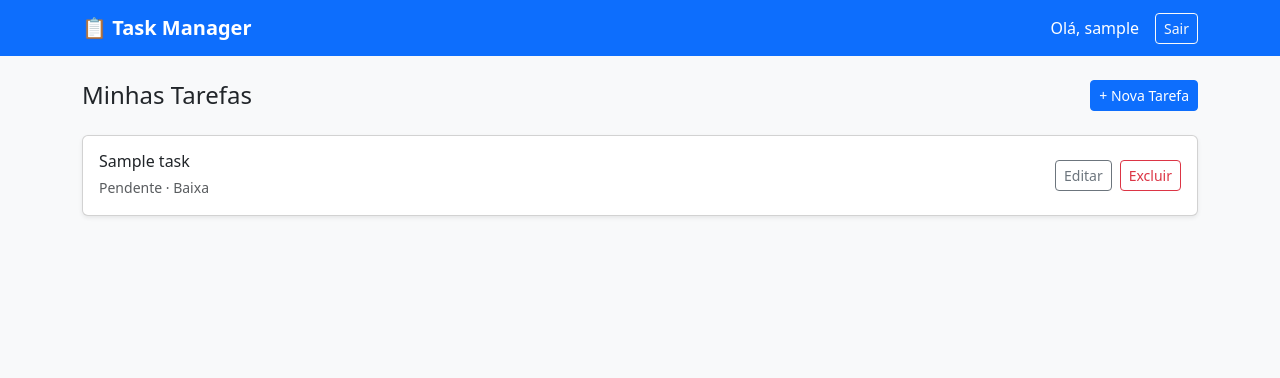
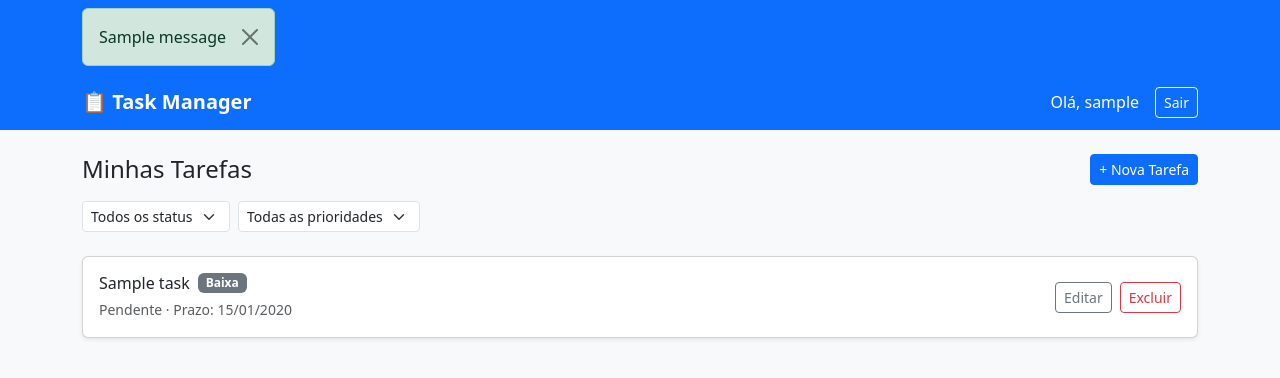
Before and after one commit to Tubelo/task-manager, a Django app: page / in a window 1280 px wide. Shown: the top 378 px of the page. Run offline with Django 5.2, Linux system fonts and the light colour scheme; a user stored in the database is signed in; tables that the repository leaves empty hold one stand-in row (values such as "Sample post"); one stand-in notice (Sample message) is shown.

Commit message:
Add filters by status and priorities and feedback message

```diff
--- a/tasks/templates/tasks/base.html
+++ b/tasks/templates/tasks/base.html
@@ -6,9 +6,20 @@
     <title>Task Manager</title>
     <link href="https://cdn.jsdelivr.net/npm/bootstrap@5.3.0/dist/css/bootstrap.min.css" rel="stylesheet">
 </head>
+<script src="https://cdn.jsdelivr.net/npm/bootstrap@5.3.0/dist/js/bootstrap.bundle.min.js"></script>
 <body class="bg-light">
 
 <nav class="navbar navbar-dark bg-primary mb-4">
+    {% if messages %}
+    <div class="container">
+        {% for message in messages %}
+            <div class="alert alert-success alert-dismissible fade show" role="alert">
+                {{ message }}
+                <button type="button" class="btn-close" data-bs-dismiss="alert"></button>
+            </div>
+        {% endfor %}
+    </div>
+{% endif %}
     <div class="container d-flex justify-content-between align-items-center">
         <a href="{% url 'task_list' %}" class="navbar-brand fw-bold text-decoration-none">
             📋 Task Manager
--- a/tasks/templates/tasks/task_list.html
+++ b/tasks/templates/tasks/task_list.html
@@ -1,20 +1,55 @@
 {% extends 'tasks/base.html' %}
 
 {% block content %}
-<div class="d-flex justify-content-between align-items-center mb-4">
+<div class="d-flex justify-content-between align-items-center mb-3">
     <h4 class="mb-0">Minhas Tarefas</h4>
     <a href="{% url 'task_create' %}" class="btn btn-primary btn-sm">+ Nova Tarefa</a>
 </div>
 
+<form method="get" class="row g-2 mb-4">
+    <div class="col-auto">
+        <select name="status" class="form-select form-select-sm" onchange="this.form.submit()">
+            <option value="">Todos os status</option>
+            <option value="pending" {% if selected_status == 'pending' %}selected{% endif %}>Pendente</option>
+            <option value="in_progress" {% if selected_status == 'in_progress' %}selected{% endif %}>Em andamento</option>
+            <option value="done" {% if selected_status == 'done' %}selected{% endif %}>Concluída</option>
+        </select>
+    </div>
+    <div class="col-auto">
+        <select name="priority" class="form-select form-select-sm" onchange="this.form.submit()">
+            <option value="">Todas as prioridades</option>
+            <option value="low" {% if selected_priority == 'low' %}selected{% endif %}>Baixa</option>
+            <option value="medium" {% if selected_priority == 'medium' %}selected{% endif %}>Média</option>
+            <option value="high" {% if selected_priority == 'high' %}selected{% endif %}>Alta</option>
+        </select>
+    </div>
+    {% if selected_status or selected_priority %}
+    <div class="col-auto">
+        <a href="{% url 'task_list' %}" class="btn btn-outline-secondary btn-sm">Limpar filtros</a>
+    </div>
+    {% endif %}
+</form>
+
 {% if tasks %}
-    <div class="row gap-3">
+<div class="d-flex flex-column gap-2">
     {% for task in tasks %}
-        <div class="col-12">
     <div class="card shadow-sm">
         <div class="card-body d-flex justify-content-between align-items-center">
             <div>
-                        <h6 class="mb-1">{{ task.title }}</h6>
-                        <small class="text-muted">{{ task.get_status_display }} · {{ task.get_priority_display }}</small>
+                <div class="d-flex align-items-center gap-2 mb-1">
+                    <h6 class="mb-0">{{ task.title }}</h6>
+                    {% if task.priority == 'high' %}
+                        <span class="badge bg-danger">{{ task.get_priority_display }}</span>
+                    {% elif task.priority == 'medium' %}
+                        <span class="badge bg-warning text-dark">{{ task.get_priority_display }}</span>
+                    {% else %}
+                        <span class="badge bg-secondary">{{ task.get_priority_display }}</span>
+                    {% endif %}
+                </div>
+                <small class="text-muted">
+                    {{ task.get_status_display }}
+                    {% if task.due_date %} · Prazo: {{ task.due_date|date:"d/m/Y" }}{% endif %}
+                </small>
             </div>
             <div class="d-flex gap-2">
                 <a href="{% url 'task_edit' task.pk %}" class="btn btn-outline-secondary btn-sm">Editar</a>
@@ -22,10 +57,16 @@
             </div>
         </div>
     </div>
-        </div>
     {% endfor %}
 </div>
 {% else %}
-    <div class="alert alert-info">Nenhuma tarefa encontrada. Crie a primeira!</div>
+<div class="alert alert-info">
+    {% if selected_status or selected_priority %}
+        Nenhuma tarefa encontrada com esses filtros.
+    {% else %}
+        Nenhuma tarefa ainda. Crie a primeira!
     {% endif %}
+</div>
+{% endif %}
+
 {% endblock %}
--- a/tasks/views.py
+++ b/tasks/views.py
@@ -4,11 +4,27 @@ from django.contrib.auth import authenticate, login, logout
 from django.contrib.auth.forms import UserCreationForm
 from .models import Task
 from .forms import TaskForm
+from django.contrib import messages
 
 @login_required
 def task_list(request):
     tasks = Task.objects.filter(owner=request.user)
-    return render(request, 'tasks/task_list.html', {'tasks': tasks})
+
+    # Filtros
+    status   = request.GET.get('status')
+    priority = request.GET.get('priority')
+
+    if status:
+        tasks = tasks.filter(status=status)
+    if priority:
+        tasks = tasks.filter(priority=priority)
+
+    context = {
+        'tasks':            tasks,
+        'selected_status':   status   or '',
+        'selected_priority': priority or '',
+    }
+    return render(request, 'tasks/task_list.html', context)
 
 @login_required
 def task_create(request):
@@ -18,6 +34,7 @@ def task_create(request):
             task = form.save(commit=False)
             task.owner = request.user
             task.save()
+            messages.success(request, 'Tarefa criada com sucesso!')
             return redirect('task_list')
     else:
         form = TaskForm()
@@ -30,6 +47,7 @@ def task_edit(request, pk):
         form = TaskForm(request.POST, instance=task)
         if form.is_valid():
             form.save()
+            messages.success(request, 'Tarefa atualizada com sucesso!')
             return redirect('task_list')
     else:
         form = TaskForm(instance=task)
@@ -40,6 +58,7 @@ def task_delete(request, pk):
     task = get_object_or_404(Task, pk=pk, owner=request.user)
     if request.method == 'POST':
         task.delete()
+        messages.success(request, 'Tarefa excluída.')
         return redirect('task_list')
     return render(request, 'tasks/task_confirm_delete.html', {'task': task})
 
```
Lines whose indentation alone changed are shown as unchanged.
